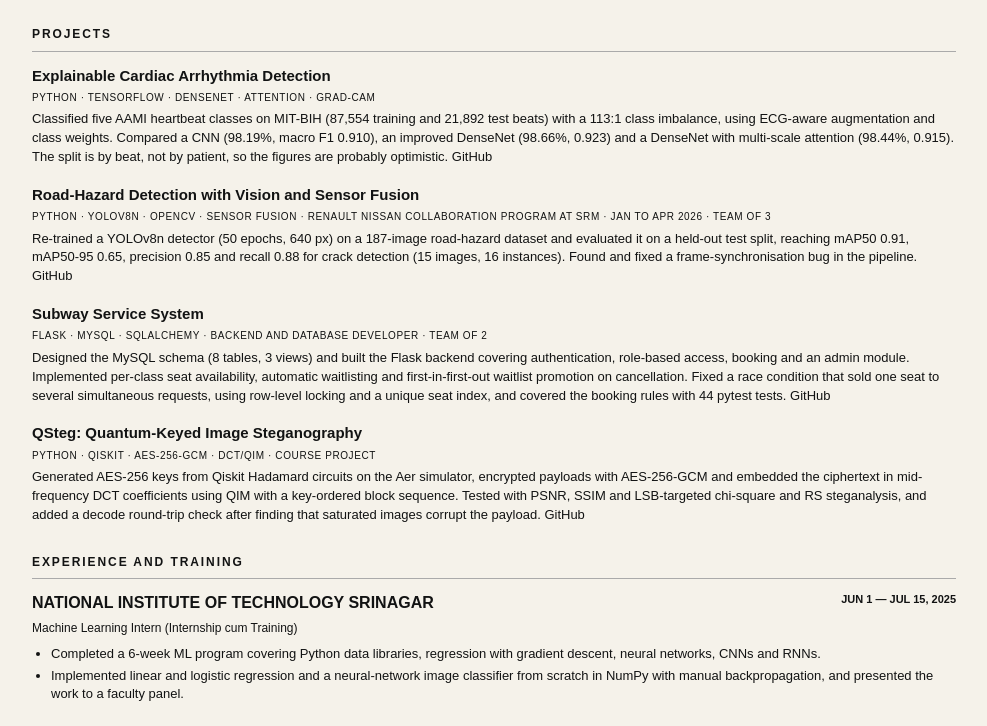
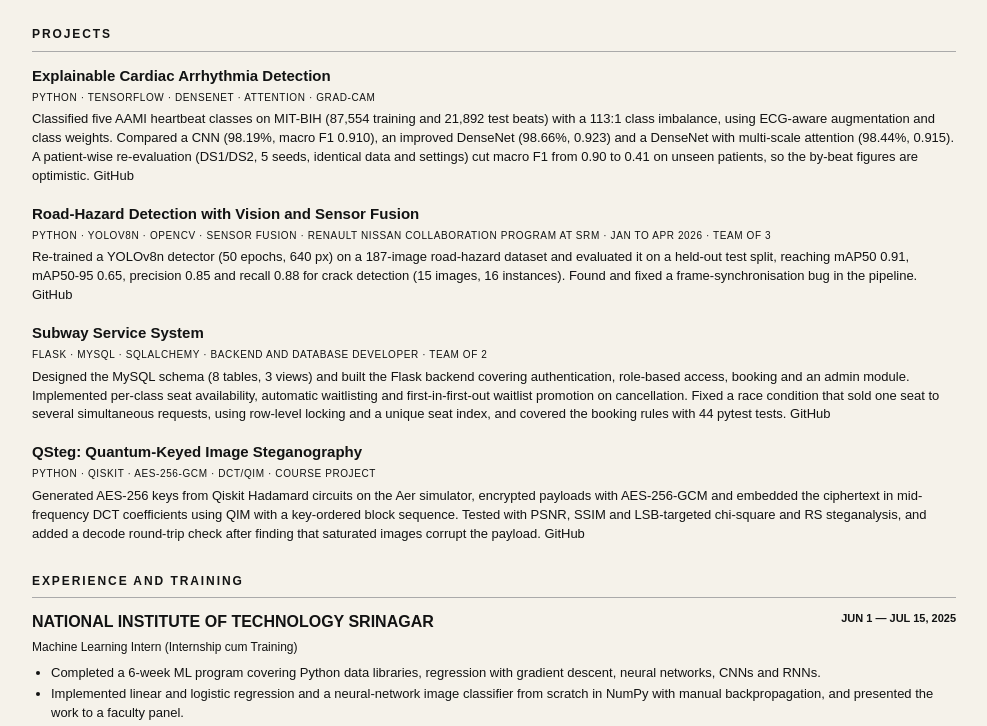
Before and after one commit to asyedamaar-ops/syed-amaar-portfolio, a plain HTML site: page resume.html in a window 1280 px wide. Shown: the part 875-1601 px from the top of the page, without its empty margins (146-1133 px from the left). Drawn offline with Linux system fonts and the light colour scheme.

Commit message:
Add the patient-wise re-evaluation to the cardiac pages
Macro F1 falls from 0.90 to 0.41 on unseen patients (DS1/DS2, 5 seeds,
identical data and settings).

Co-Authored-By: Claude Opus 5 <noreply@anthropic.com>
Claude-Session: https://claude.ai/code/session_01Kx2Bhm269cgNuAZ1PCSXdT

```diff
--- a/resume.html
+++ b/resume.html
@@ -19,7 +19,7 @@
 <section class="resume-section"><h2>SUMMARY</h2><p>Final-year B.Tech CSE (AI/ML) student at SRMIST (CGPA 8.65/10). Built deep learning models for ECG arrhythmia classification, a quantum-keyed encrypted image steganography system and a Flask and MySQL ticketing backend. AWS Certified Machine Learning Engineer, Associate. Seeking ML and data roles from mid-2027.</p></section>
 <section class="resume-section resume-skills"><h2>TECHNICAL SKILLS</h2><p><strong>Languages:</strong> Python, SQL</p><p><strong>ML and Deep Learning:</strong> TensorFlow/Keras, scikit-learn, CNN and DenseNet architectures, attention models, Grad-CAM, class-imbalance handling, model evaluation (sensitivity, specificity, PPV, macro F1)</p><p><strong>Computer Vision:</strong> YOLOv8 (Ultralytics), OpenCV, vision and sensor fusion</p><p><strong>Data and Scientific Computing:</strong> NumPy, pandas, SciPy</p><p><strong>Backend and Databases:</strong> Flask, SQLAlchemy, MySQL</p><p><strong>Security and Quantum:</strong> AES-256-GCM, DCT-QIM steganography, Qiskit</p><p><strong>Cloud and Tools:</strong> AWS, Git, Jupyter</p></section>
 <section class="resume-section"><h2>PROJECTS</h2>
-<div class="resume-project"><h3>Explainable Cardiac Arrhythmia Detection</h3><div class="tech">PYTHON · TENSORFLOW · DENSENET · ATTENTION · GRAD-CAM</div><p>Classified five AAMI heartbeat classes on MIT-BIH (87,554 training and 21,892 test beats) with a 113:1 class imbalance, using ECG-aware augmentation and class weights. Compared a CNN (98.19%, macro F1 0.910), an improved DenseNet (98.66%, 0.923) and a DenseNet with multi-scale attention (98.44%, 0.915). The split is by beat, not by patient, so the figures are probably optimistic. <a href="https://github.com/asyedamaar-ops/Explainable-Deep-Learning-Based-Predictive-Modelling-for-Early-Detection-of-Cardiac-Arrhythmias">GitHub</a></p></div>
+<div class="resume-project"><h3>Explainable Cardiac Arrhythmia Detection</h3><div class="tech">PYTHON · TENSORFLOW · DENSENET · ATTENTION · GRAD-CAM</div><p>Classified five AAMI heartbeat classes on MIT-BIH (87,554 training and 21,892 test beats) with a 113:1 class imbalance, using ECG-aware augmentation and class weights. Compared a CNN (98.19%, macro F1 0.910), an improved DenseNet (98.66%, 0.923) and a DenseNet with multi-scale attention (98.44%, 0.915). A patient-wise re-evaluation (DS1/DS2, 5 seeds, identical data and settings) cut macro F1 from 0.90 to 0.41 on unseen patients, so the by-beat figures are optimistic. <a href="https://github.com/asyedamaar-ops/Explainable-Deep-Learning-Based-Predictive-Modelling-for-Early-Detection-of-Cardiac-Arrhythmias">GitHub</a></p></div>
 <div class="resume-project"><h3>Road-Hazard Detection with Vision and Sensor Fusion</h3><div class="tech">PYTHON · YOLOV8N · OPENCV · SENSOR FUSION · RENAULT NISSAN COLLABORATION PROGRAM AT SRM · JAN TO APR 2026 · TEAM OF 3</div><p>Re-trained a YOLOv8n detector (50 epochs, 640 px) on a 187-image road-hazard dataset and evaluated it on a held-out test split, reaching mAP50 0.91, mAP50-95 0.65, precision 0.85 and recall 0.88 for crack detection (15 images, 16 instances). Found and fixed a frame-synchronisation bug in the pipeline. <a href="https://github.com/asyedamaar-ops/road-hazard-vision-sensor-fusion">GitHub</a></p></div>
 <div class="resume-project"><h3>Subway Service System</h3><div class="tech">FLASK · MYSQL · SQLALCHEMY · BACKEND AND DATABASE DEVELOPER · TEAM OF 2</div><p>Designed the MySQL schema (8 tables, 3 views) and built the Flask backend covering authentication, role-based access, booking and an admin module. Implemented per-class seat availability, automatic waitlisting and first-in-first-out waitlist promotion on cancellation. Fixed a race condition that sold one seat to several simultaneous requests, using row-level locking and a unique seat index, and covered the booking rules with 44 pytest tests. <a href="https://github.com/asyedamaar-ops/subway-service-system">GitHub</a></p></div>
 <div class="resume-project"><h3>QSteg: Quantum-Keyed Image Steganography</h3><div class="tech">PYTHON · QISKIT · AES-256-GCM · DCT/QIM · COURSE PROJECT</div><p>Generated AES-256 keys from Qiskit Hadamard circuits on the Aer simulator, encrypted payloads with AES-256-GCM and embedded the ciphertext in mid-frequency DCT coefficients using QIM with a key-ordered block sequence. Tested with PSNR, SSIM and LSB-targeted chi-square and RS steganalysis, and added a decode round-trip check after finding that saturated images corrupt the payload. <a href="https://github.com/asyedamaar-ops/Quantum-Steganography">GitHub</a></p></div>
```
Also changed, not shown: projects/cardiac-arrhythmia.html (+1 -1 lines).
